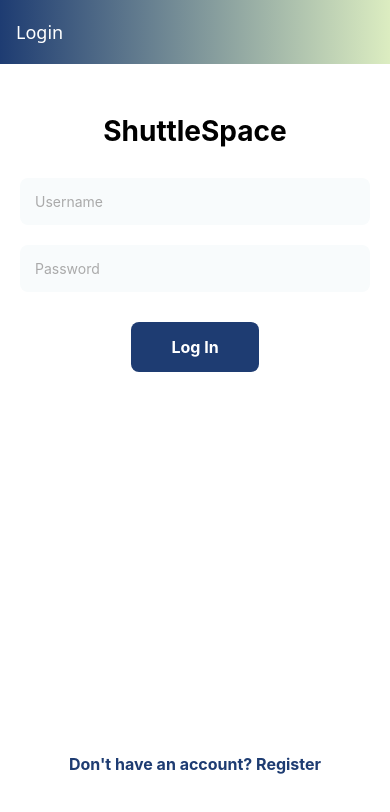
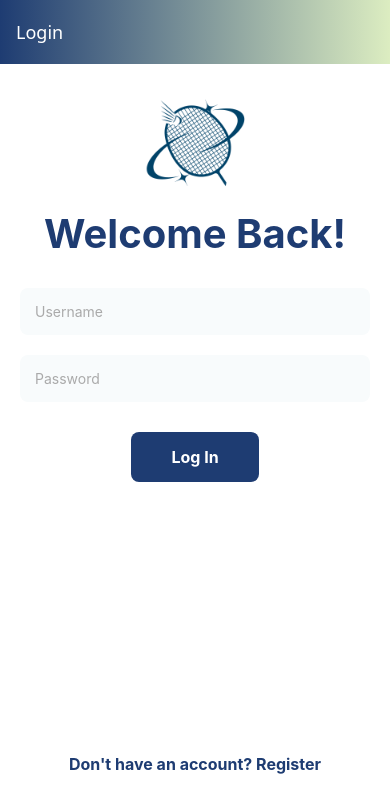
Before and after one commit to rfflsy16/Badminton-court-booking-project, a React Native app in the folder app/: screen / in a window 390 px wide. Shown: the top 812 px of the page. Built offline with nearby package versions, Linux system fonts and the light colour scheme.

Commit message:
feat: add logo

```diff
--- a/app/App.js
+++ b/app/App.js
@@ -23,6 +23,7 @@ const StackNavigator = createNativeStackNavigator({
             end={{ x: 1, y: 0 }}
           />
         ),
+        headerBackVisible: false
       },
     },
     Register: {
@@ -38,6 +39,7 @@ const StackNavigator = createNativeStackNavigator({
             end={{ x: 1, y: 0 }}
           />
         ),
+        headerBackVisible: false
       },
     }
   }
--- a/app/app.json
+++ b/app/app.json
@@ -8,7 +8,7 @@
     "userInterfaceStyle": "light",
     "newArchEnabled": true,
     "splash": {
-      "image": "./assets/splash-icon.png",
+      "image": "../../assets/ShuttleSpace -logo1 .png",
       "resizeMode": "contain",
       "backgroundColor": "#ffffff"
     },
--- a/app/src/screens/Login.js
+++ b/app/src/screens/Login.js
@@ -1,5 +1,6 @@
-import { StyleSheet, View, Text, TextInput, TouchableOpacity } from "react-native";
+import { StyleSheet, View, Text, TextInput, TouchableOpacity, Image } from "react-native";
 import { useNavigation } from "@react-navigation/native";
+
 
 
 export default function Login() {
@@ -7,7 +8,13 @@ export default function Login() {
 
     return (
         <View style={styles.container}>
-            <Text style={styles.title}>ShuttleSpace</Text>
+            {/* Add Logo */}
+            <Image
+                source={require("../../assets/ShuttleSpace -logo1 .png")} // Update this path
+                style={styles.logo}
+                resizeMode="contain"
+            />
+            <Text style={styles.title}>Welcome Back!</Text>
 
             <TextInput
                 style={styles.input}
@@ -28,7 +35,7 @@ export default function Login() {
 
             <View style={styles.bottomBanner}>
                 <TouchableOpacity onPress={() => navigation.navigate("Register")}>
-                    <Text style={styles.registerBannerText}>
+                    <Text style={styles.LoginBannerText}>
                         Don't have an account? Register
                     </Text>
                 </TouchableOpacity>
@@ -46,11 +53,11 @@ const styles = StyleSheet.create({
         paddingHorizontal: 20,
     },
     title: {
-        fontSize: 28,
-        color: "#000",
+        fontSize: 40,
+        color: "#1e3c72",
         fontWeight: "bold",
         marginBottom: 20,
-        marginTop: 50,
+        marginTop: 10,
     },
     input: {
         width: "100%",
@@ -79,9 +86,15 @@ const styles = StyleSheet.create({
         alignItems: "center",
         marginBottom: 50,
     },
-    registerBannerText: {
+    LoginBannerText: {
         color: "#1e3c72",
         fontSize: 16,
         fontWeight: "bold",
     },
+    logo: {
+        width: 100, // Adjust width of the logo
+        height: 100, // Adjust height of the logo
+        marginTop: 30,
+        marginBottom: 5,
+    },
 });
--- a/app/src/screens/Register.js
+++ b/app/src/screens/Register.js
@@ -3,6 +3,8 @@ import { StyleSheet, View, Text, TextInput, TouchableOpacity, Alert } from "reac
 import { useNavigation } from "@react-navigation/native";
 
 export default function Register() {
+    const navigation = useNavigation()
+
     return (
         <View style={styles.container}>
             <Text style={styles.title}>Register</Text>
@@ -36,6 +38,14 @@ export default function Register() {
                 <Text style={styles.registerButtonText}>Sign Up</Text>
             </TouchableOpacity>
 
+            <View style={styles.bottomBanner}>
+                <TouchableOpacity onPress={() => navigation.navigate("Login")}>
+                    <Text style={styles.registerBannerText}>
+                        Already have an account? Login
+                    </Text>
+                </TouchableOpacity>
+            </View>
+
             {/* {error && <Text style={{ color: 'red', marginTop: 10 }}>Error: {error.message}</Text>} */}
         </View>
     );
@@ -51,7 +61,7 @@ const styles = StyleSheet.create({
     },
     title: {
         fontSize: 28,
-        color: '#000',
+        color: '#1e3c72',
         fontWeight: 'bold',
         marginBottom: 20,
         marginTop: 50
@@ -63,6 +73,13 @@ const styles = StyleSheet.create({
         padding: 15,
         borderRadius: 8,
         marginVertical: 10,
+    },
+    bottomBanner: {
+        position: "absolute",
+        bottom: 20,
+        width: "100%",
+        alignItems: "center",
+        marginBottom: 50,
     },
     registerButton: {
         backgroundColor: '#1e3c72',
@@ -76,4 +93,9 @@ const styles = StyleSheet.create({
         fontSize: 16,
         fontWeight: 'bold',
     },
+    registerBannerText: {
+        color: "#1e3c72",
+        fontSize: 16,
+        fontWeight: "bold",
+    },
 });
```
Also changed, not shown: app/assets/ShuttleSpace - logo.png (added), app/assets/ShuttleSpace -logo1 .png (added).
